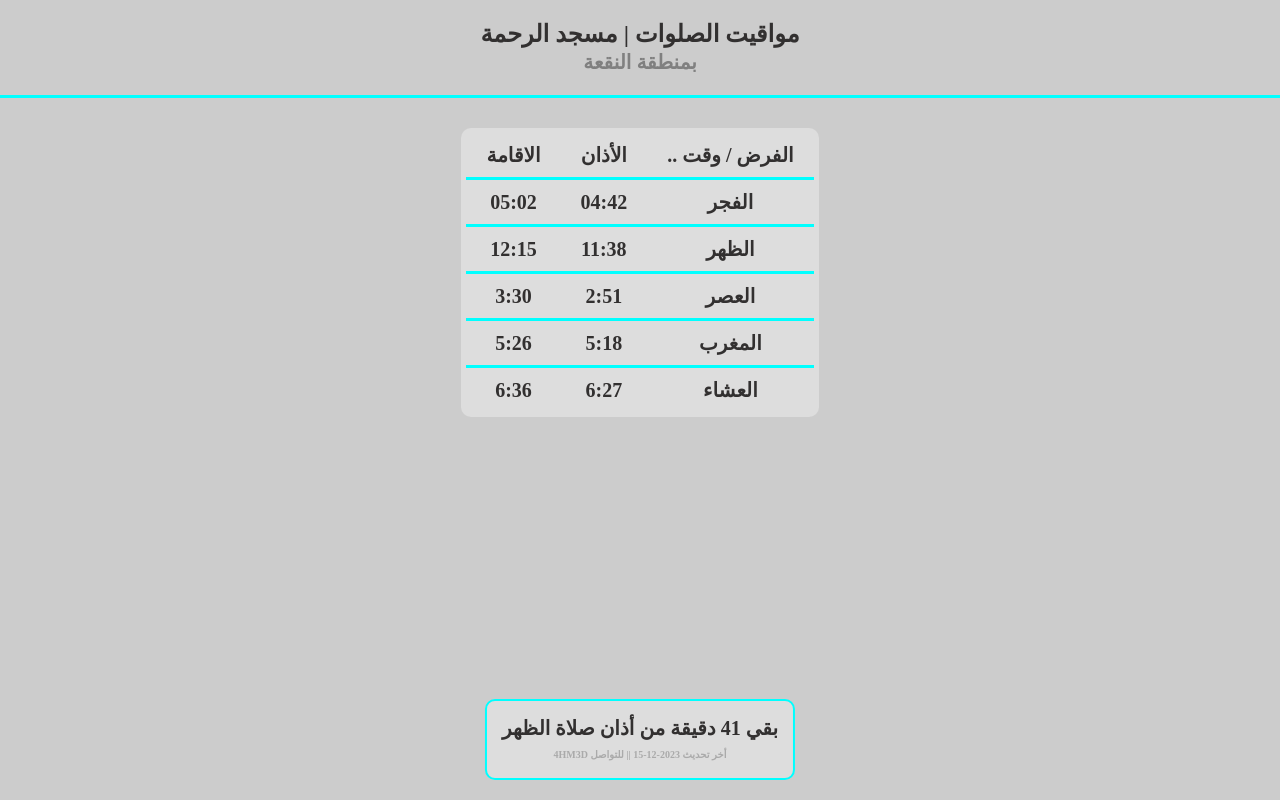
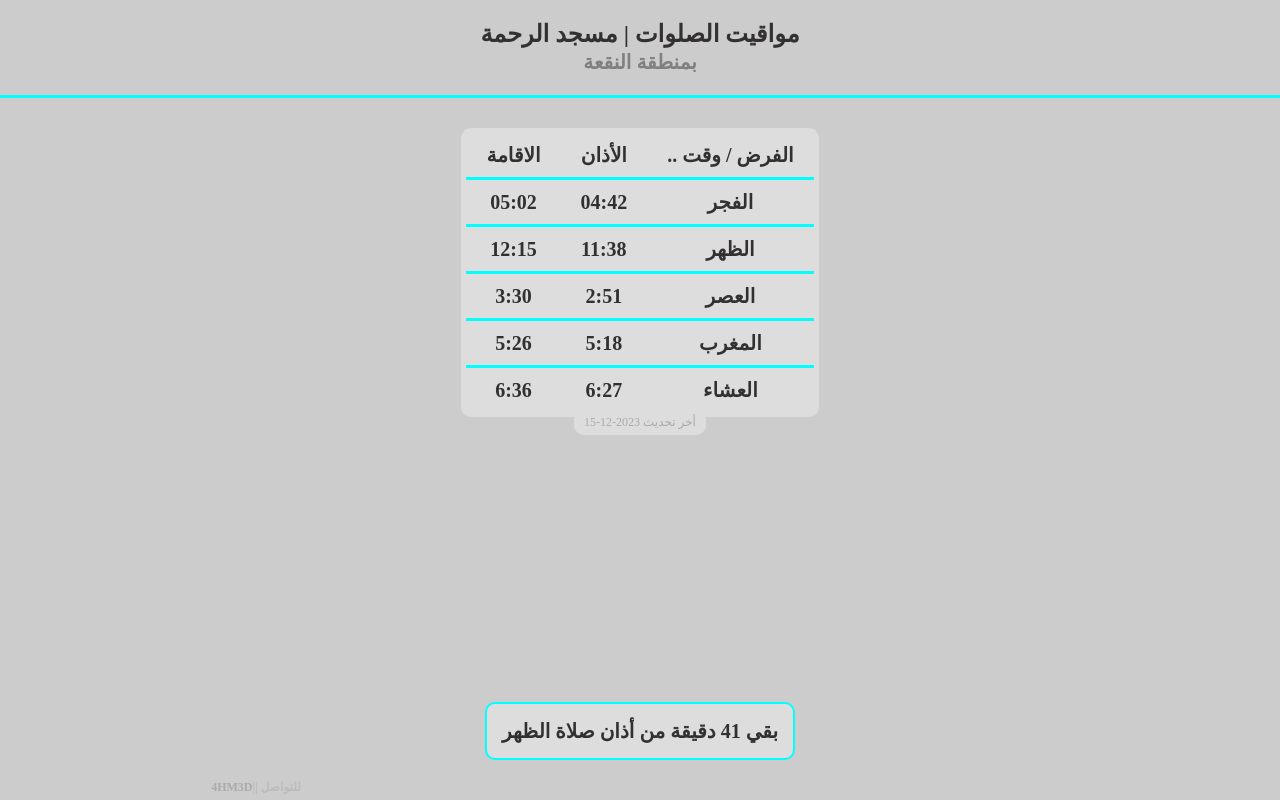
Before and after one commit to Ahmed-Bawazir/Salwat, a plain HTML site: page index.html in a window 1280 px wide. Drawn offline with Linux system fonts and the light colour scheme.

Commit message:
Some Changes

```diff
--- a/index.html
+++ b/index.html
@@ -4,6 +4,7 @@
     <meta charset="UTF-8" />
     <meta name="viewport" content="width=device-width, initial-scale=1.0" />
     <title>مواقيت الصلوات | مسجد الرحمة</title>
+    <link rel="manifest" href="manifest.json" />
     <style>
       * {
         margin: 0;
@@ -29,7 +30,7 @@
         padding: 20px;
         border-bottom: aqua solid 3px;
       }
-      h2 span{
+      h2 span {
         font-size: 20px;
         color: gray;
       }
@@ -45,7 +46,7 @@
       th {
         border-top: solid 3px aqua;
       }
-      .nn{
+      .nn {
         border-top: none;
       }
       .footer {
@@ -53,7 +54,7 @@
         color: rgb(50, 48, 48);
         text-align: center;
         position: fixed;
-        bottom: 20px;
+        bottom: 40px;
         left: 50%;
         transform: translateX(-50%);
         font-weight: bold;
@@ -62,14 +63,37 @@
         border-radius: 10px;
         background-color: #ddd;
       }
-      .footer span {
+      .update{
+        padding: 5px 10px;
+        width: fit-content;
+        margin: auto;
+        border-radius: 10px;
+        background-color: #ddd;
+        display: block;
+        text-align: center;
         color: #aaa;
-        font-size: 10px;
+        font-size: 12px;
+        position: relative;
+        top:-25px
       }
-      .footer span a {
+      .contact {
+        position: fixed;
+        bottom: 5px;
+        left: 20%;
+        transform: translateX(-50%);
+        font-size: 12px;
         text-decoration: none;
         font-weight: bold;
+        color: #bbb;
+      }
+      .contact a{
         color: #aaa;
+        text-decoration: none;
+      }
+      @media only screen and (max-width: 600px) {
+        .footer{
+          width: 80%;
+        }
       }
     </style>
   </head>
@@ -127,8 +151,22 @@
             let diffrent = d / (1000 * 60);
             let h = Math.trunc(diffrent / 60);
             let m = Math.trunc(diffrent % 60);
-            let mm=m==1?`دقيقة `:m==2?`دقيقتين `:m<11? `${m} دقائق `:`${m} دقيقة ` ;
-            let hh=h==1?`ساعة `:h==1?`ساعتين `:h<11? `${h} ساعات `:`${h} ساعة ` ;
+            let mm =
+              m == 1
+                ? `دقيقة `
+                : m == 2
+                ? `دقيقتين `
+                : m < 11
+                ? `${m} دقائق `
+                : `${m} دقيقة `;
+            let hh =
+              h == 1
+                ? `ساعة `
+                : h == 1
+                ? `ساعتين `
+                : h < 11
+                ? `${h} ساعات `
+                : `${h} ساعة `;
             textfooter =
               h == 0
                 ? `بقي   ${mm}  من ${title[index]}`
@@ -141,8 +179,22 @@
             let diffrent = d / (1000 * 60);
             let h = Math.trunc(diffrent / 60);
             let m = Math.trunc(diffrent % 60);
-             let mm=m==1?`دقيقة `:m==2?`دقيقتين `:m<11? `${m} دقائق `:`${m} دقيقة ` ;
-             let hh=h==1?`ساعة `:h==1?`ساعتين `:h<11? `${h} ساعات `:`${h} ساعة ` ;
+            let mm =
+              m == 1
+                ? `دقيقة `
+                : m == 2
+                ? `دقيقتين `
+                : m < 11
+                ? `${m} دقائق `
+                : `${m} دقيقة `;
+            let hh =
+              h == 1
+                ? `ساعة `
+                : h == 1
+                ? `ساعتين `
+                : h < 11
+                ? `${h} ساعات `
+                : `${h} ساعة `;
             textfooter =
               h == 0
                 ? `بقي   ${mm}  من ${title[index]}`
@@ -194,11 +246,13 @@
        ${text}
        </tbody>
      </table>
+     <br/>
+       <span class="update">أخر تحديث ${e.update}  </span>
      <div class="footer">
        ${textfooter}
-       <br/>
-       <span>أخر تحديث ${e.update}  ||  للتواصل  <a href="https://wa.me/967775998812">4HM3D</></span>
+
      </div>
+    <div class="contact">  للتواصل  ||<a href="https://wa.me/967775998812">4HM3D<a/></div>
     </div>
  `;
         document.body.appendChild(content);
```
Also changed, not shown: icon.png (added), manifest.json (added).
